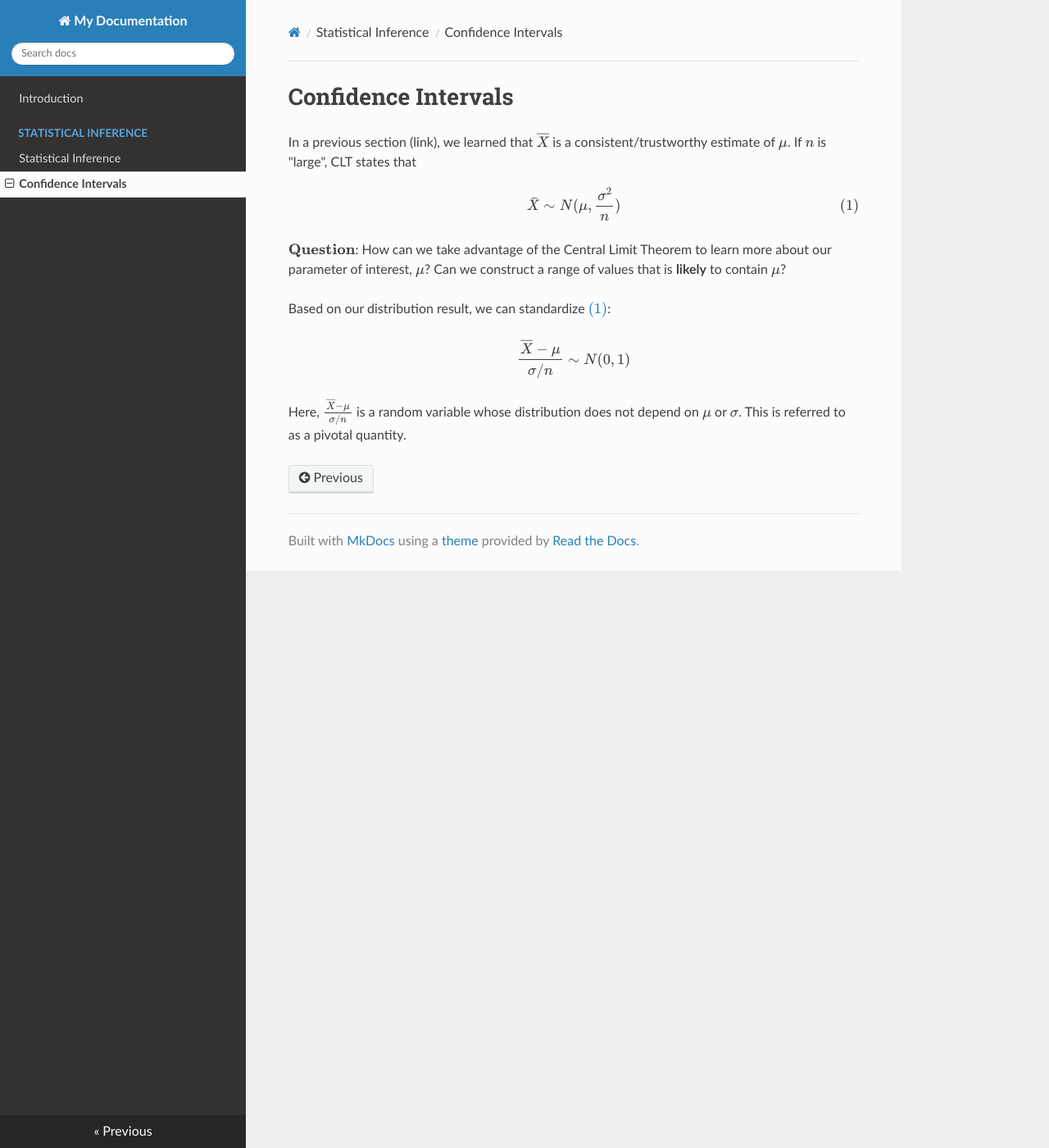
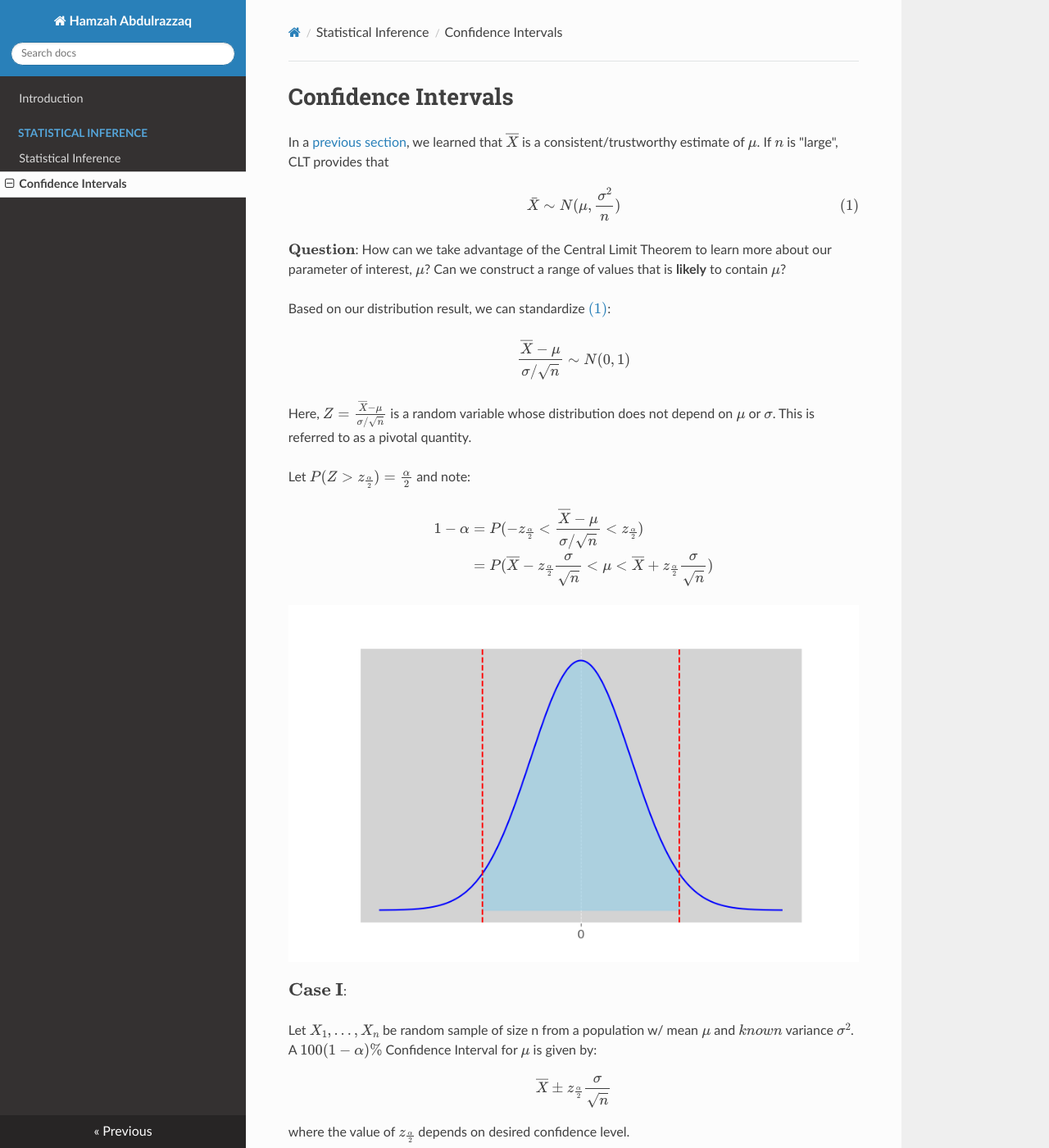
Before and after one commit to Hamzah-A98/Hamzah-A98.github.io, an MkDocs documentation site: the page built from docs/Statistical Inference/Section 2: confidence_intervals.md, in a window 1280 px wide and 1400 px high. Shown: the whole window at 82% size. Built offline with MkDocs 1.6.1, drawn with Linux system fonts in a browser that asks for light colours; nearby versions of some CDN libraries; formulas are drawn with MathJax 3.

Commit message:
page updates

```diff
--- a/docs/Statistical Inference/Section 2: confidence_intervals.md
+++ b/docs/Statistical Inference/Section 2: confidence_intervals.md
@@ -1,12 +1,33 @@
 # Confidence Intervals
 
-In a previous section (link), we learned that $\overline{X}$ is a consistent/trustworthy estimate of $\mu$. If $n$ is "large", CLT states that
+In a [previous section](https://hamzah-a98.github.io/Statistical%20Inference/Section%201%3A%20statistical_inference/), we learned that $\overline{X}$ is a consistent/trustworthy estimate of $\mu$. If $n$ is "large", CLT provides that
 $$ \bar{X} \sim N(\mu, \frac{\sigma^{2}}{n}) \label{clt} \tag{1}$$
 
 $\textbf{Question}$: How can we take advantage of the Central Limit Theorem to learn more about our parameter of interest, $\mu$? Can we construct a range of values that is **likely** to contain $\mu$?
 
 Based on our distribution result, we can standardize \eqref{clt}:
 
-$$ \frac{\overline{X} - \mu}{\sigma/n} \sim N(0, 1)$$
+$$ \frac{\overline{X} - \mu}{\sigma/\sqrt{n}} \sim N(0, 1)$$
 
-Here, $\frac{\overline{X} - \mu}{\sigma/n}$ is a random variable whose distribution does not depend on $\mu$ or $\sigma$. This is referred to as a pivotal quantity.
+Here, $Z = \frac{\overline{X} - \mu}{\sigma/\sqrt{n}}$ is a random variable whose distribution does not depend on $\mu$ or $\sigma$. This is referred to as a pivotal quantity.
+
+Let $P(Z > z_{\frac{\alpha}{2}}) = \frac{\alpha}{2}$ and note:
+
+
+\begin{equation}
+\begin{aligned}
+1 - \alpha &= P(-z_{\frac{\alpha}{2}} < \frac{\overline{X} - \mu}{\sigma/\sqrt{n}} < z_{\frac{\alpha}{2}}) \\
+& = P(\overline{X} - z_{\frac{\alpha}{2}}\frac{\sigma}{\sqrt{n}} < \mu < \overline{X} + z_{\frac{\alpha}{2}}\frac{\sigma}{\sqrt{n}}) \\
+\end{aligned}
+\end{equation}
+
+![](images/clt_int.png)
+
+
+$\large{\textbf{Case I}}$:
+
+ Let $X_{1},...,X_{n}$ be random sample of size n from a population w/ mean $\mu$ and $\textit{known}$ variance $\sigma^{2}$. A $100(1-\alpha)\%$ Confidence Interval for $\mu$ is given by:
+\[
+    \overline{X} \pm z_{\frac{\alpha}{2}} \frac{\sigma}{\sqrt{n}}
+    \]
+where the value of $z_{\frac{\alpha}{2}}$ depends on desired confidence level.
--- a/mkdocs.yml
+++ b/mkdocs.yml
@@ -1,4 +1,4 @@
-site_name: My Documentation
+site_name: Hamzah Abdulrazzaq
 
 theme:
   name: readthedocs
```
Also changed, not shown: docs/Statistical Inference/images/clt_int.png (added).
